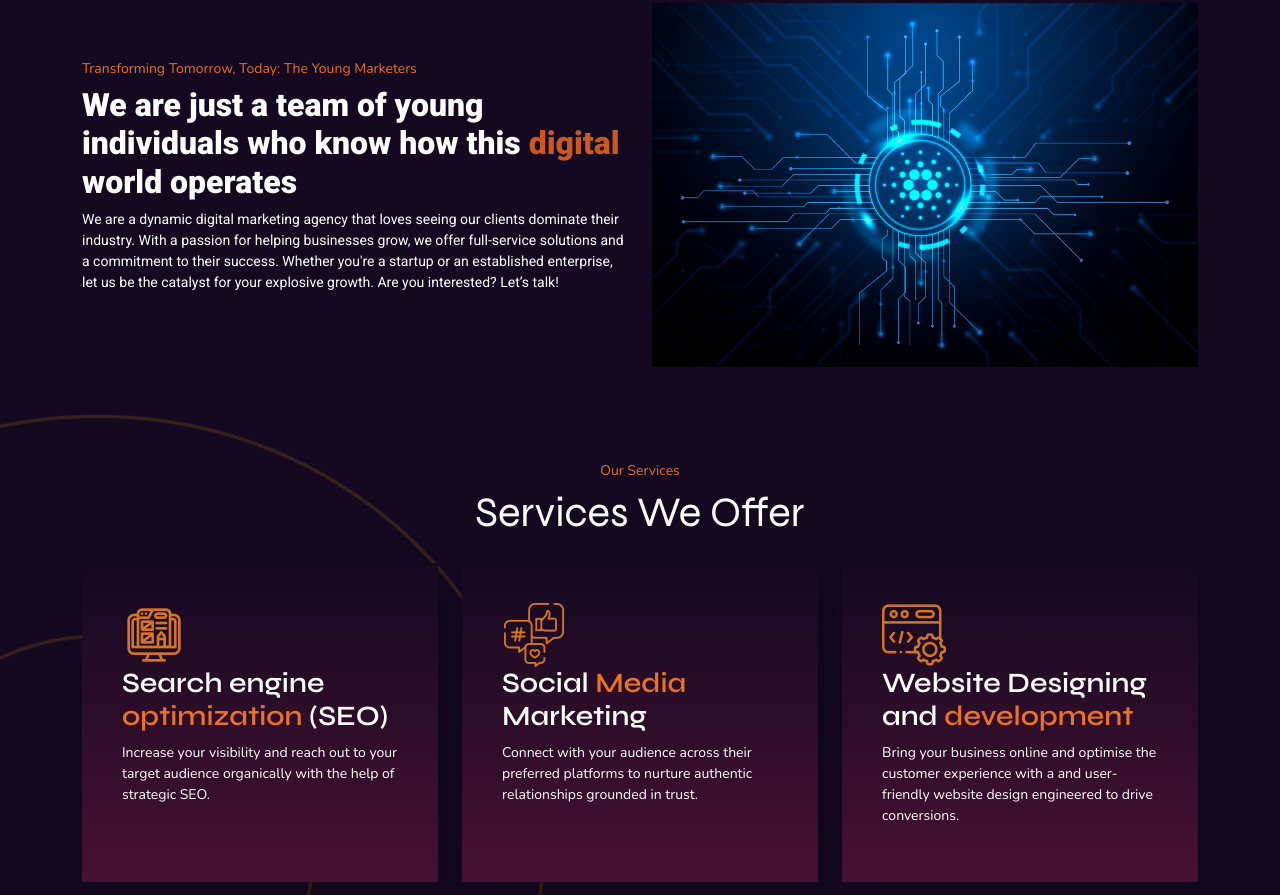
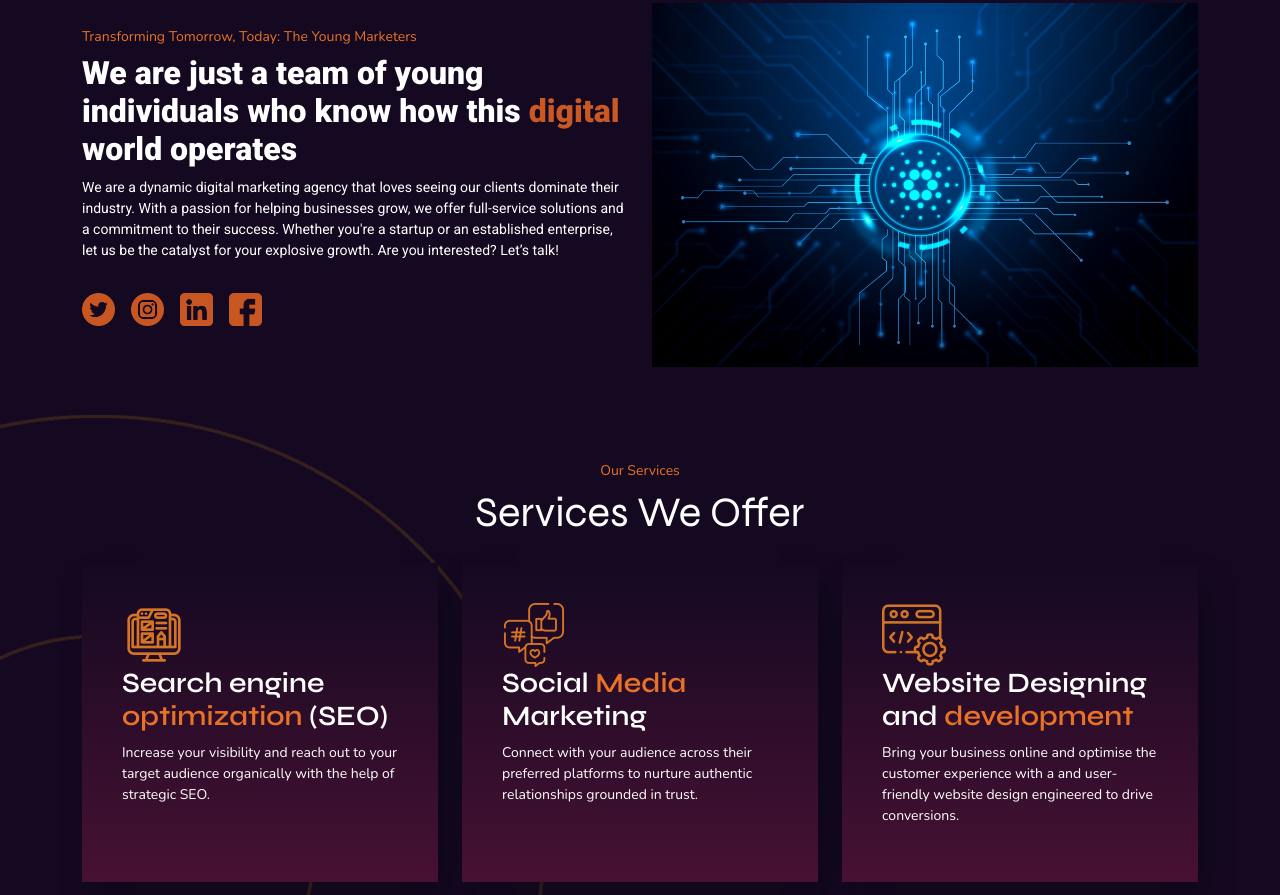
Before and after one commit to ItsAniketFrontend/Marketers, a plain HTML site: page index.html in a window 1280 px wide. Shown: the part 1225-2120 px from the top of the page. Drawn offline with nearby package versions, Linux system fonts and the light colour scheme.

Commit message:
Social Media Icons Added

```diff
--- a/index.html
+++ b/index.html
@@ -129,6 +129,12 @@
                         <h6>Transforming Tomorrow, Today: The Young Marketers</h6>
                         <h2>We are just a team of young individuals who know how this <span>digital</span> world operates</h2>
                         <p>We are a dynamic digital marketing agency that loves seeing our clients dominate their industry. With a passion for helping businesses grow, we offer full-service solutions and a commitment to their success. Whether you're a startup or an established enterprise, let us be the catalyst for your explosive growth. Are you interested? Let’s talk!</p>
+                        <div class="d-flex gap-3 my-3">
+                          <a href="https://twitter.com/Wearetym"><img src="Images/twitter.png" width="33" height="33" alt=""></a>
+                          <a href="https://www.instagram.com/the_young_marketers/"><img src="Images/instagram.png" width="33" height="33" alt=""></a>
+                          <a href="https://www.linkedin.com/in/the-young-marketers-6357742bb/"><img src="Images/linkedin.png" width="33" height="33" alt=""></a>
+                          <a href="https://www.facebook.com/profile.php?id=61557453035443"><img src="Images/facebook.png" width="33" height="33" alt=""></a>
+                        </div>
                     </div>
                     <div class="col-lg-6 col-xl-6 col-md-12 col-12 ">
                         <img src="Images/about.jpg" class="img-fluid" alt="">
@@ -469,6 +475,12 @@
         <div class="row">
           <div class="col-lg-3 col-12 mt-3">
             <img src="Images/Logo.png" width="200" alt="">
+            <div class="d-flex gap-3 mt-3">
+              <a href="https://twitter.com/Wearetym"><img src="Images/twitter.png" width="33" height="33" alt=""></a>
+              <a href="https://www.instagram.com/the_young_marketers/"><img src="Images/instagram.png" width="33" height="33" alt=""></a>
+              <a href="https://www.linkedin.com/in/the-young-marketers-6357742bb/"><img src="Images/linkedin.png" width="33" height="33" alt=""></a>
+              <a href="https://www.facebook.com/profile.php?id=61557453035443"><img src="Images/facebook.png" width="33" height="33" alt=""></a>
+            </div>
           </div>
           <div class="col-lg-3 col-6 mt-3">
             <h6>Quick <span>Links</span></h6>
```
Also changed, not shown: Images/facebook.png (added), Images/instagram.png (added), Images/linkedin.png (added), Images/twitter.png (added).
